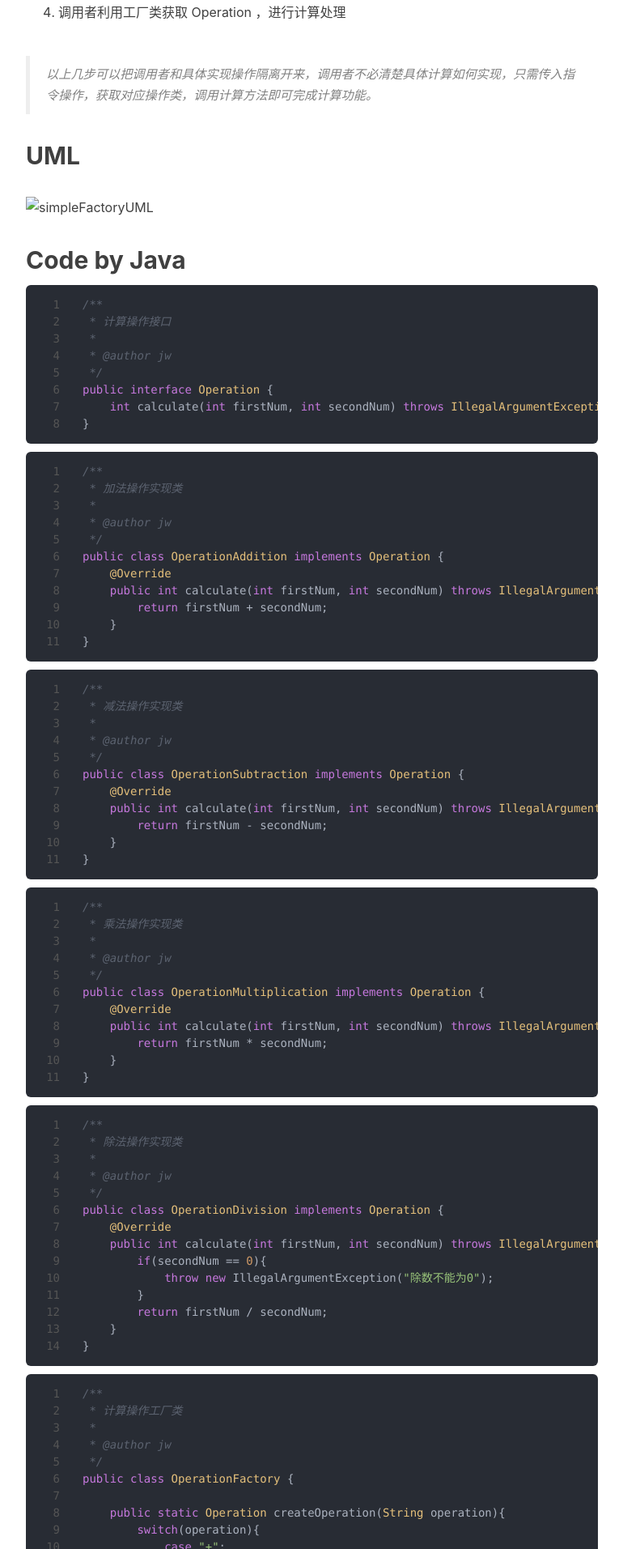
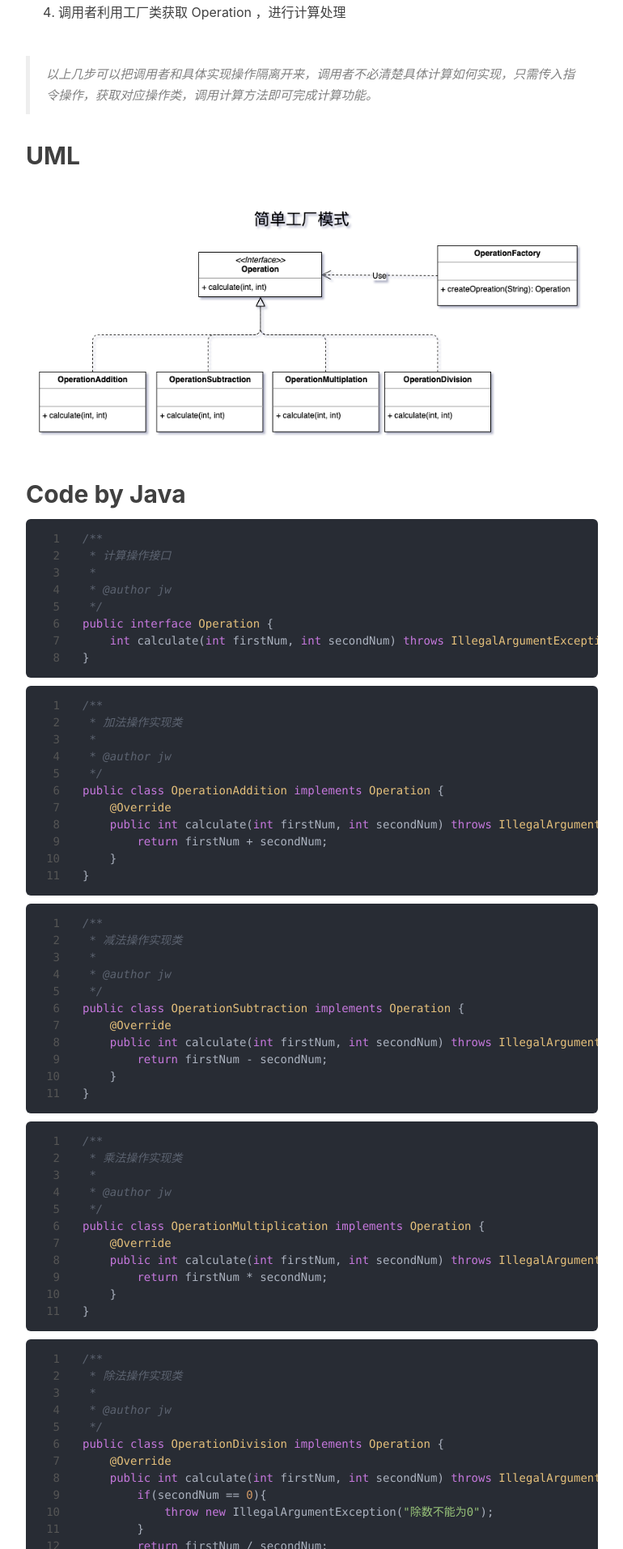
Before and after one commit to Imjw/imjw.github.io, a Jekyll site: the page built from _posts/2019-06-14-design-pattern-simple-factory.md, in a window 1280 px wide. Shown: the part 781-2694 px from the top of the page at 81% size, without its empty margins (233-1003 px from the left). Built offline with Jekyll 4.4.1, drawn with Linux system fonts in a browser that asks for light colours; nearby versions of some CDN libraries; comment, search, counter and statistics services are not loaded.

Commit message:
update img url

````diff
--- a/_posts/2019-06-14-design-pattern-simple-factory.md
+++ b/_posts/2019-06-14-design-pattern-simple-factory.md
@@ -24,7 +24,7 @@ tags:
 > *以上几步可以把调用者和具体实现操作隔离开来，调用者不必清楚具体计算如何实现，只需传入指令操作，获取对应操作类，调用计算方法即可完成计算功能。*
 
 ## UML
-![simpleFactoryUML](../img/design-pattern/SimpleFactory.png)
+![simpleFactoryUML](/img/design-pattern/SimpleFactory.png)
 
 ## Code by Java
 ```java
````
